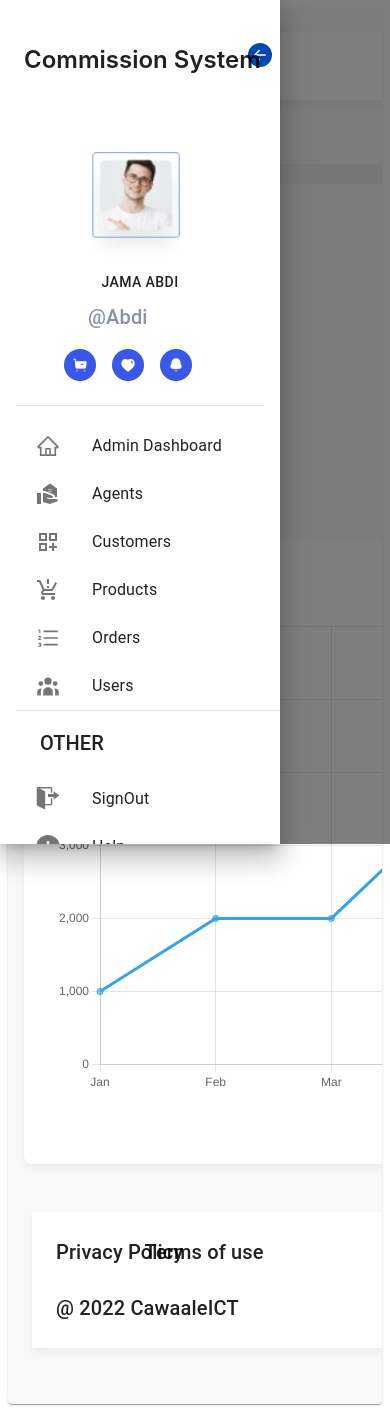
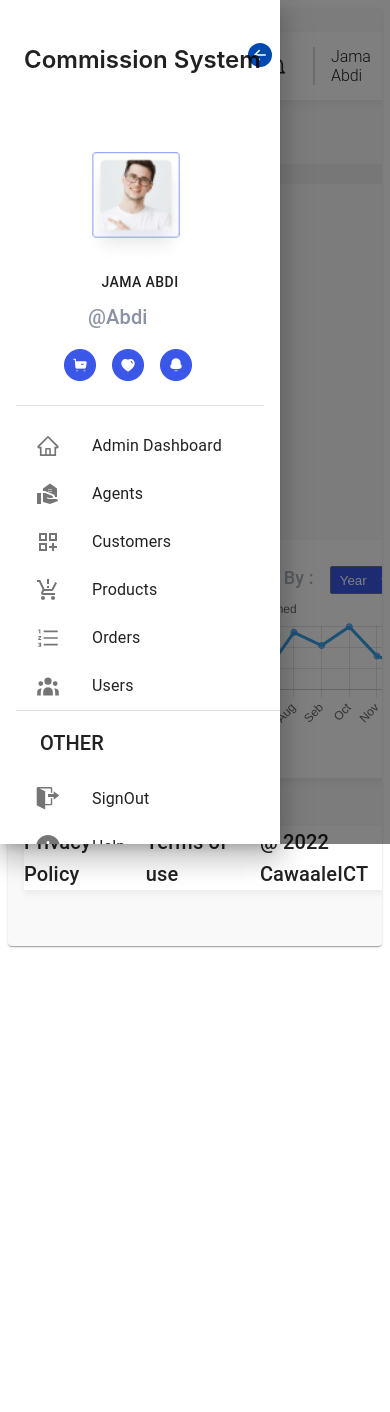
Before and after one commit to yahya-Tech59/Commission-Material, a React (Vite) app: page /dashboard in a window 390 px wide. After the commit the page ends 954 px from the top, so only its background shows below. Built offline with nearby package versions, Linux system fonts and the light colour scheme; sample sign-in values are in the browser's storage.

Commit message:
changed footer into responsive but not complete

```diff
--- a/src/layouts/Chart/Chart.jsx
+++ b/src/layouts/Chart/Chart.jsx
@@ -17,8 +17,8 @@ export const Chart = () => {
   });
   return (
     <Box
-      width={{ md: "92rem", sm: "70rem" }}
-      height="39rem"
+      width={{ md: "92rem", sm: "43rem" }}
+      height={{ md: "39rem", sm: "20rem" }}
       borderRadius="0.5rem"
       mb={6}
       mt="1.5rem"
--- a/src/layouts/Dashboard.jsx
+++ b/src/layouts/Dashboard.jsx
@@ -85,7 +85,7 @@ export const Dashboard = () => {
           </Box>
         </Box>
 
-        <Box display="flex" flexDirection="column" mt={2} mr={4}>
+        <Box display="flex" flexDirection="column" mt={2} mr={{ md: 4, sm: 2 }}>
           <Chart />
           <Footer />
         </Box>
--- a/src/layouts/Footer.jsx
+++ b/src/layouts/Footer.jsx
@@ -1,52 +1,28 @@
 import React from "react";
-import { Box, Grid, Typography } from "@mui/material";
+import { Box, Typography } from "@mui/material";
 
 export const Footer = () => {
   return (
     <Box
       display="flex"
       bgcolor="white"
-      ml={1}
-      width="100%"
-      flexDirection="column"
-      p={3}
+      ml={{ md: 1, sm: -6 }}
+      width={{ md: "97rem", sm: "45rem" }}
+      p={{ md: 3, sm: 1 }}
       mb={3}
       boxShadow="0px 4px 6px rgba(156, 163, 175, 0.15)"
-      sx={{
-        display: { xs: "flex" },
-        flexDirection: { xs: "column" },
-        overflow: { xs: "hidden" },
-      }}
     >
-      <Grid
-        container
-        spacing={3}
-        justifyContent="space-between"
-        alignItems="center"
-      >
-        <Grid item xs={2} sm={2} md={2}>
-          <Typography variant="h6">Privacy Policy</Typography>
-        </Grid>
-        <Grid item xs={7} sm={5} md={2}>
-          <Typography
-            variant="h6"
-            sx={{ ml: -62, display: { sm: { mr: 40 } } }}
-          >
-            Terms of use
-          </Typography>
-        </Grid>
+      <Box display="flex" gap={{ md: 2, sm: 3 }} px={{ md: 3, sm: 5 }}>
+        <Typography variant="h6">Privacy Policy</Typography>
 
-        <Grid item xs={4} sm={6} md={2}>
-          <Typography
-            variant="h6"
-            sx={{
-              display: { xs: { position: "relative", right: 800 } },
-            }}
-          >
-            @ 2022 CawaaleICT
-          </Typography>
-        </Grid>
-      </Grid>
+        <Typography variant="h6" sx={{ ml: { sm: 15 } }}>
+          Terms of use
+        </Typography>
+      </Box>
+
+      <Typography variant="h6" ml={{ md: "67rem", sm: "8rem" }}>
+        @ 2022 CawaaleICT
+      </Typography>
     </Box>
   );
 };
--- a/src/layouts/Header.jsx
+++ b/src/layouts/Header.jsx
@@ -11,7 +11,7 @@ export const Header = () => {
       justifyContent="space-between"
       backgroundColor="white"
       boxShadow="0px 4px 6px rgba(156, 163, 175, 0.15)"
-      width={{ md: "97rem", sm: "43rem" }}
+      width={{ md: "99rem", sm: "43rem" }}
       mt={1}
       py={1}
     >
@@ -59,7 +59,6 @@ export const Header = () => {
         display="flex"
         gap={2}
         alignItems="center"
-        ml={125}
         pr={2}
         position={{ sm: "absolute" }}
         right={{ sm: "2rem" }}
```
